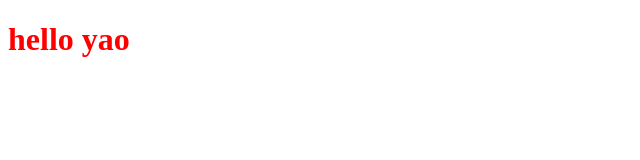
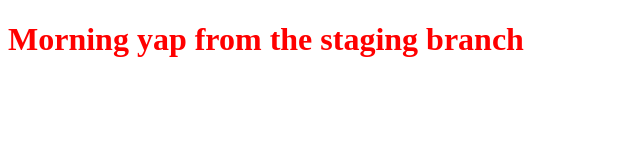
Before and after one commit to bdf092/yao-git, a plain HTML site: page index.html in a window 1280 px wide. Shown: the whole page, without its empty margins (0-640 px from the left). Drawn offline with Linux system fonts and the light colour scheme.

Commit message:
update content

```diff
--- a/index.html
+++ b/index.html
@@ -8,6 +8,6 @@
     <link rel="stylesheet" href="./style.css">
 </head>
 <body>
-    <h1>hello yao</h1>
+    <h1>Morning yap from the staging branch</h1>
 </body>
 </html>
```
